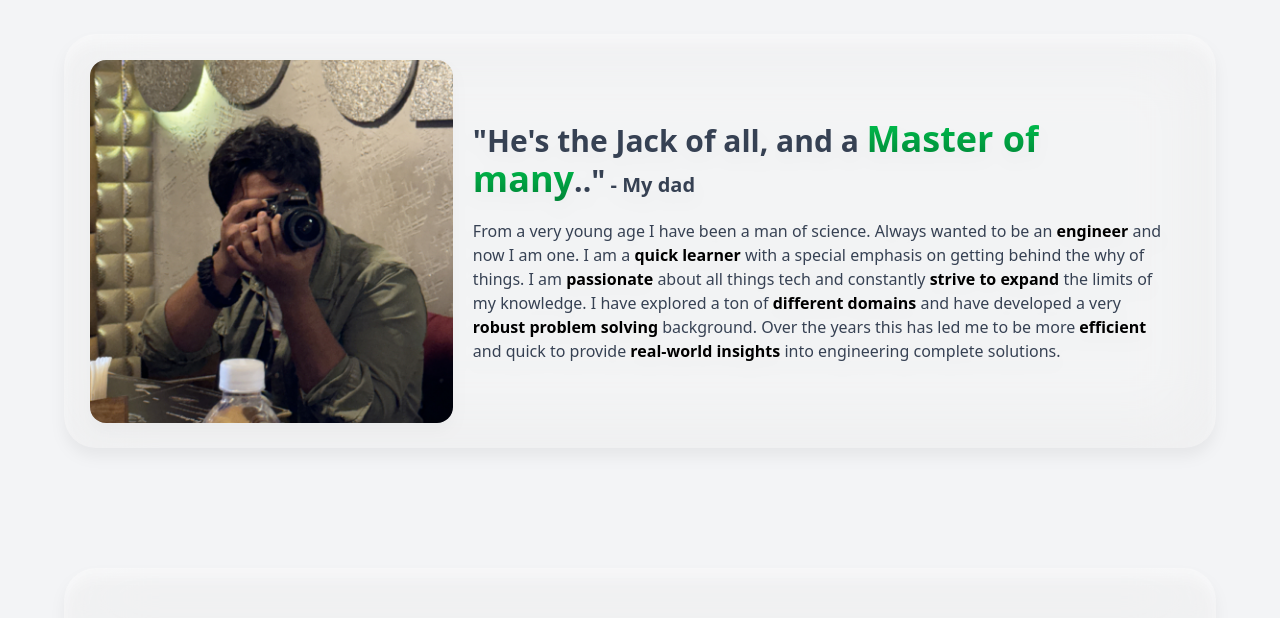
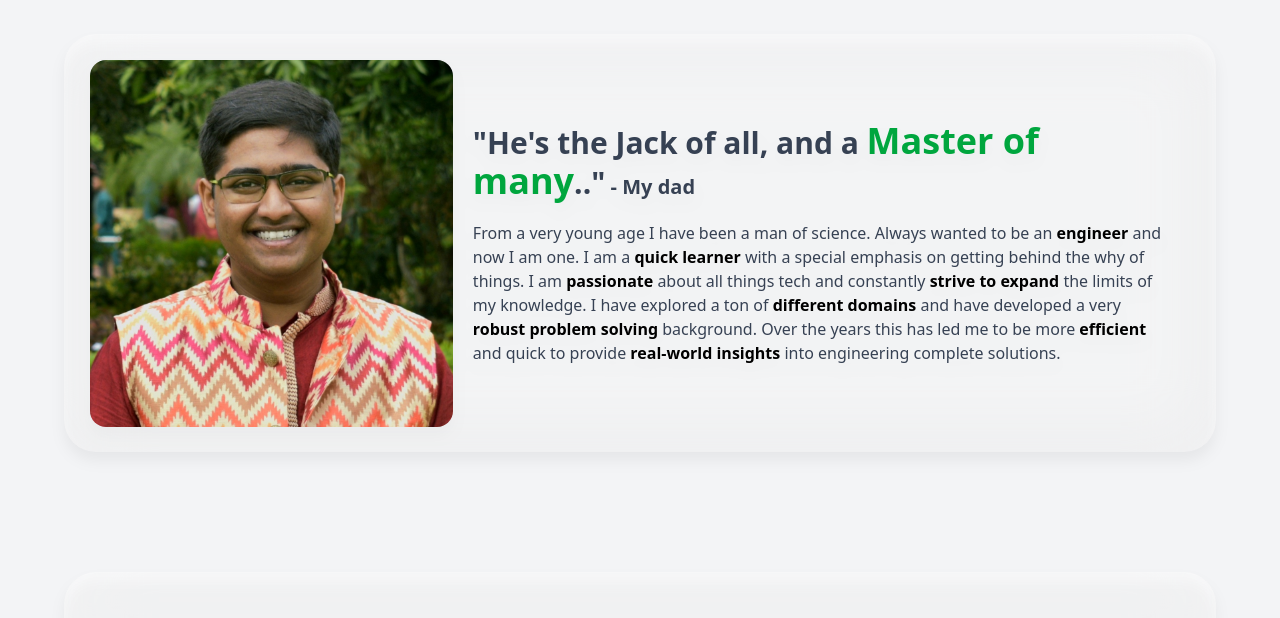
Before and after one commit to adityaBanka/adityabanka.github.io, a React (Vite) app: page /home in a window 1280 px wide. Shown: the part 594-1212 px from the top of the page. Built offline with nearby package versions, Linux system fonts and the light colour scheme.

Commit message:
minor homepage changes

```diff
--- a/src/Pages/Contact.jsx
+++ b/src/Pages/Contact.jsx
@@ -1,5 +1,4 @@
 import { useRef } from 'react';
-
 // eslint-disable-next-line react/prop-types
 function ImageLink({ image, link }) {
   return (
@@ -70,6 +69,7 @@ function Contact() {
 
         </div>
 
+
         <form className='w-full flex flex-col bg-white/50 rounded-2xl p-[5%] drop-shadow-2xl' onSubmit={handleSubmit}>
           <p className='md:visible mb-5 text-xl font-semibold'>Direct contact form (instant notification)</p>
           <label htmlFor='name' className='font-semibold'>Enter your name</label>
--- a/src/Pages/Home.jsx
+++ b/src/Pages/Home.jsx
@@ -4,10 +4,10 @@ function HomePage() {
 
   const infoData = [
     {
-      title: <p><span>&quot;He&apos;s the Jack of all, and a <span className="text-4xl bg-gradient-to-t from-green-700 to-green-500 bg-clip-text text-transparent">Master of many</span>..&quot;<span className="text-xl text-nowrap"> - My dad</span> </span></p>,
+      title: <p><span>&quot;He&apos;s the Jack of all, and a <span className="text-4xl text-green-600">Master of many</span>..&quot;<span className="text-xl text-nowrap"> - My dad</span> </span></p>,
       description: <p>From a very young age I have been a man of science. Always wanted to be an <SSB>engineer</SSB> and now I am one. I am a <SSB>quick learner</SSB> with a special emphasis on getting behind the why of things. I am <SSB>passionate</SSB> about all things tech and constantly <SSB>strive to expand</SSB> the limits of my knowledge. I have explored a ton of <SSB>different domains</SSB> and have developed a very <SSB>robust problem solving</SSB> background. Over the years this has led me to be more <SSB>efficient</SSB> and quick to provide <SSB>real-world insights</SSB> into engineering complete solutions.</p>,
       type: "image",
-      URL: "AdityaBanka.jpg"
+      URL: "AdityaBankaContact.jpg"
     },
     {
       title: <p>Summer Research Intern at <span className="text-4xl text-cyan-600">National Institute of Technology</span>, Patna</p>,
```
